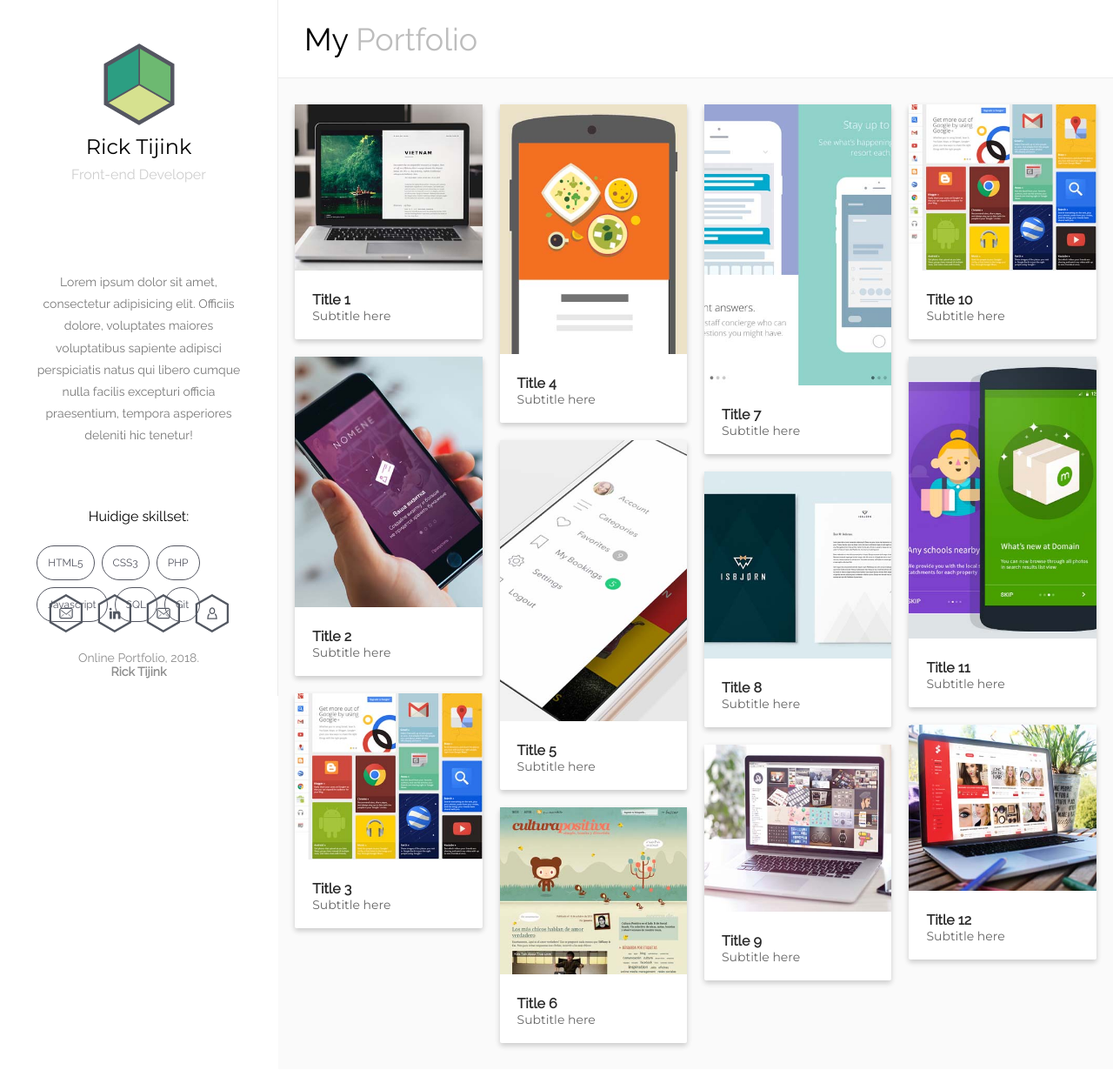
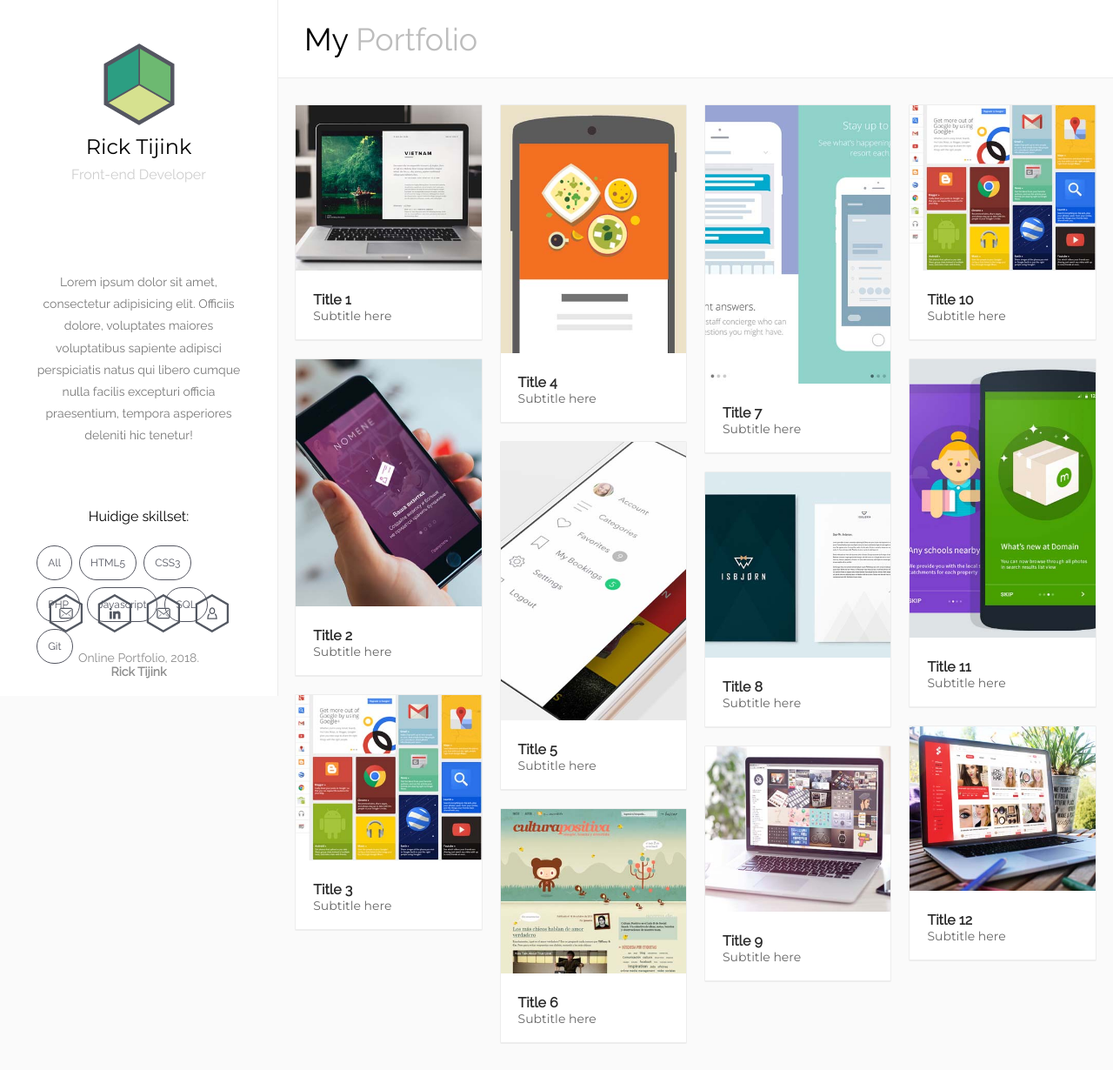
Before and after one commit to Ricktijink/Portfolio, a PHP site: page / in a window 1280 px wide. Shown: the whole page at 87% size. Before the commit the page ends 1205 px from the top, so only its background shows below. Run offline with PHP 8.4, Linux system fonts and the light colour scheme.

Commit message:
Filter function added

```diff
--- a/index.html
+++ b/index.html
@@ -8,9 +8,7 @@
    <link rel="stylesheet" type="text/css" href="style.css">
    <!-- Google fonts -->
    <link href="https://fonts.googleapis.com/css?family=Montserrat|Raleway" rel="stylesheet">
-   <!-- Main code file -->
-   <script src="javascript.js"></script>
-   <script src="masonry.pkgd.min.js"></script>
+
    <title>Rick Tijink - Portfolio</title>
 </head>
 <body>
@@ -37,12 +35,13 @@
             <div class="sidebar-links">
                <h3>Huidige skillset:</h3>
                <ul>
-                  <li class="option"><a href="#">HTML5</a></li>
-                  <li class="option"><a href="#">CSS3</a></li>
-                  <li class="option"><a href="#">PHP</a></li>
-                  <li class="option"><a href="#">Javascript</a></li>
-                  <li class="option"><a href="#">SQL</a></li>
-                  <li class="option"><a href="#">Git</a></li>
+                  <li class="option active" data-filter="all"><a href="#">All</a></li>
+                  <li class="option" data-filter="html"><a href="#">HTML5</a></li>
+                  <li class="option" data-filter="css"><a href="#">CSS3</a></li>
+                  <li class="option" data-filter="php"><a href="#">PHP</a></li>
+                  <li class="option" data-filter="js"><a href="#">Javascript</a></li>
+                  <li class="option" data-filter="sql"><a href="#">SQL</a></li>
+                  <li class="option" data-filter="git"><a href="#">Git</a></li>
                </ul>
             </div>
          </div>
@@ -86,13 +85,12 @@
          <!-- Masonry for items -->
          <div class="content-masonry">
             <main>
-               <div class="post">
+               <div class="post filter html css">
                   <a href="#">
-                     <article>
                      <div class="post-image">
                         <div class="post-image-cover">
-                              <span class="post-image-cover-title">Post 1</span> <br>
-                              <span class="post-image-cover-subtitle">meer info</span>
+                           <!-- <span class="post-image-cover-title">Post 1</span> <br>
+                           <span class="post-image-cover-subtitle">meer info</span> -->
                         </div>
                         <img src="Images/Projects/project1.jpg" alt="First project">
                      </div>
@@ -100,12 +98,10 @@
                         <span class="post-title">Title 1</span><br/>
                         <span class="post-subtitle">Subtitle here</span>
                      </div>
-                     </article>
 		            </a>
                </div>
-               <div class="post">
+               <div class="post filter css">
                   <a href="#">
-                     <article>
                      <div class="post-image">
                         <div class="post-image-cover"></div>
                         <img src="Images/Projects/project2.jpg" alt="First project">
@@ -114,12 +110,10 @@
                         <span class="post-title">Title 2</span><br/>
                         <span class="post-subtitle">Subtitle here</span>
                      </div>
-                     </article>
 		            </a>
                </div>
-               <div class="post">
+               <div class="post filter php">
                   <a href="#">
-                     <article>
                      <div class="post-image">
                         <div class="post-image-cover"></div>
                         <img src="Images/Projects/project3.jpg" alt="First project">
@@ -128,12 +122,10 @@
                         <span class="post-title">Title 3</span><br/>
                         <span class="post-subtitle">Subtitle here</span>
                      </div>
-                     </article>
 		            </a>
                </div>
-               <div class="post">
+               <div class="post filter html">
                   <a href="#">
-                     <article>
                      <div class="post-image">
                         <div class="post-image-cover"></div>
                         <img src="Images/Projects/project4.jpg" alt="First project">
@@ -142,12 +134,10 @@
                         <span class="post-title">Title 4</span><br/>
                         <span class="post-subtitle">Subtitle here</span>
                      </div>
-                     </article>
 		            </a>
                </div>
-               <div class="post">
+               <div class="post filter git">
                   <a href="#">
-                     <article>
                      <div class="post-image">
                         <div class="post-image-cover"></div>
                         <img src="Images/Projects/project5.jpg" alt="First project">
@@ -156,12 +146,10 @@
                         <span class="post-title">Title 5</span><br/>
                         <span class="post-subtitle">Subtitle here</span>
                      </div>
-                     </article>
 		            </a>
                </div>
-               <div class="post">
+               <div class="post filter js">
                   <a href="#">
-                     <article>
                      <div class="post-image">
                         <div class="post-image-cover"></div>
                         <img src="Images/Projects/project6.jpg" alt="First project">
@@ -170,12 +158,10 @@
                         <span class="post-title">Title 6</span><br/>
                         <span class="post-subtitle">Subtitle here</span>
                      </div>
-                     </article>
 		            </a>
                </div>
-               <div class="post">
+               <div class="post filter css">
                   <a href="#">
-                     <article>
                      <div class="post-image">
                         <div class="post-image-cover"></div>
                         <img src="Images/Projects/project7.jpg" alt="First project">
@@ -184,12 +170,10 @@
                         <span class="post-title">Title 7</span><br/>
                         <span class="post-subtitle">Subtitle here</span>
                      </div>
-                     </article>
 		            </a>
                </div>
-               <div class="post">
+               <div class="post filter sql">
                   <a href="#">
-                     <article>
                      <div class="post-image">
                         <div class="post-image-cover"></div>
                         <img src="Images/Projects/project8.jpg" alt="First project">
@@ -198,12 +182,10 @@
                         <span class="post-title">Title 8</span><br/>
                         <span class="post-subtitle">Subtitle here</span>
                      </div>
-                     </article>
 		            </a>
                </div>
-               <div class="post">
+               <div class="post filter html">
                   <a href="#">
-   			         <article>
                         <div class="post-image">
                            <div class="post-image-cover"></div>
                            <img src="Images/Projects/project9.jpg" alt="First project">
@@ -212,12 +194,10 @@
                            <span class="post-title">Title 9</span><br/>
                            <span class="post-subtitle">Subtitle here</span>
                         </div>
-   			         </article>
 		            </a>
                </div>
-               <div class="post">
+               <div class="post filter html">
                   <a href="#">
-   			         <article>
                      <div class="post-image">
                         <div class="post-image-cover"></div>
                         <img src="Images/Projects/project3.jpg" alt="First project">
@@ -226,10 +206,9 @@
                         <span class="post-title">Title 10</span><br/>
                         <span class="post-subtitle">Subtitle here</span>
                      </div>
-   			         </article>
 		            </a>
                </div>
-               <div class="post">
+               <div class="post filter html">
                   <a href="#">
                      <div class="post-image">
                         <div class="post-image-cover"></div>
@@ -241,7 +220,7 @@
                      </div>
 		            </a>
                </div>
-               <div class="post">
+               <div class="post filter html">
                   <a href="#">
                      <div class="post-image">
                         <div class="post-image-cover"></div>
@@ -260,5 +239,11 @@
          <div class="hire-me"></div>
       </div>
    </div>
+   <!-- Jquery -->
+   <script src="https://code.jquery.com/jquery-3.3.1.js"></script>
+   <!-- Main code file -->
+   <script src="javascript.js"></script>
+   <!--  -->
+   <!-- <script src="masonry.pkgd.min.js"></script> -->
 </body>
 </html>
--- a/javascript.js
+++ b/javascript.js
@@ -0,0 +1,16 @@
+$(document).ready(function(){
+   $(".option").click(function(){
+      var value = $(this).attr("data-filter");
+      if (value == "all") {
+         $(".filter").show("100");
+      }
+      else {
+         $(".filter").hide();
+         // $(".filter").not("."+value).hide();
+         $(".filter").filter("."+value).delay("200").show("100");
+      }
+      $("ul .option").click(function(){
+            $(this).addClass("active").siblings().removeClass("active");
+      })
+   })
+});
--- a/style.css
+++ b/style.css
@@ -23,7 +23,7 @@ time, mark, audio, video {
 }
 
 body{
-
+	background-color: #FAFAFA;
 }
 
 .clearfix{
@@ -34,10 +34,6 @@ body{
 
 .container{
 
-}
-
-:root {
-    --main-bg-color: coral;
 }
 
 /* Page - sidebar */
@@ -203,7 +199,6 @@ body{
 
    .content-masonry{
 		padding-top: 90px;
-		background-color: #FAFAFA;
    }
 
    .hire-me{
@@ -217,10 +212,12 @@ body{
 	background: #fff;
  	border-radius: 2px;
  	margin-bottom: 20px;
-	box-shadow: 0 3px 6px rgba(0,0,0,0.1), 0 3px 6px rgba(0,0,0,0.1);
+	/* box-shadow: 0 3px 6px rgba(0,0,0,0.1), 0 3px 6px rgba(0,0,0,0.1); */
 	-webkit-column-break-inside: avoid;
           page-break-inside: avoid;
                break-inside: avoid;
+	border: 1px solid rgba(0,0,0,0.07);
+	border-bottom: 2px solid rgba(0,0,0,0.07);
 }
 
 .post a:hover .post-image-cover{
@@ -311,3 +308,7 @@ main{
     padding: 10px 20px;
     margin: 40px;
 }
+
+.active{
+	background-color: #ff0000;
+}
```
Lines whose indentation alone changed are shown as unchanged.
